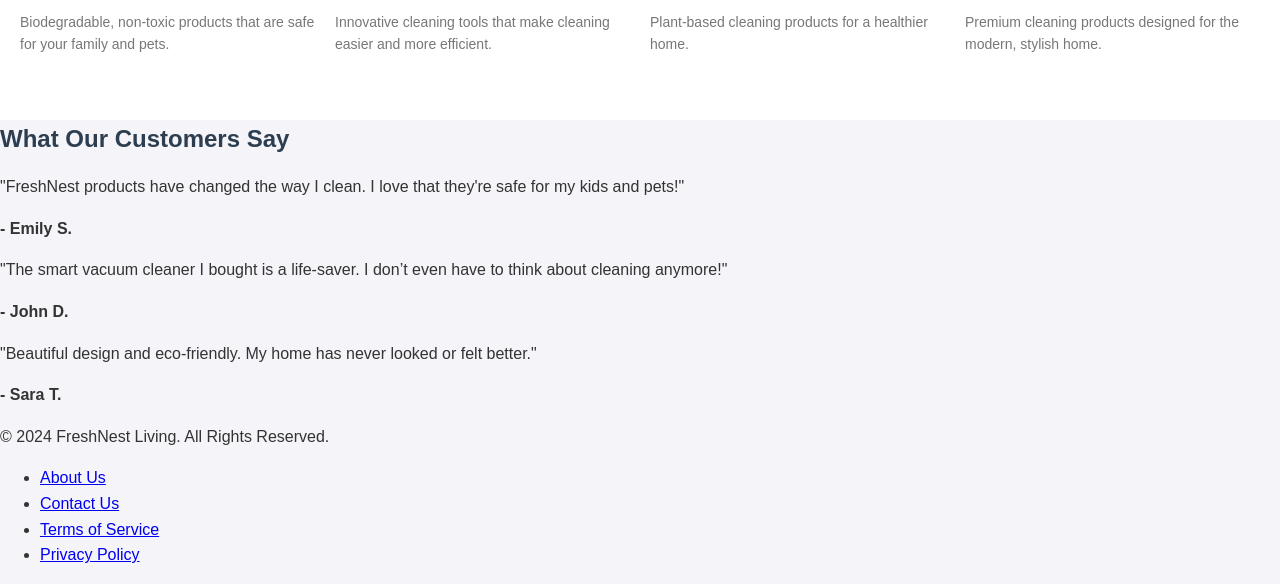
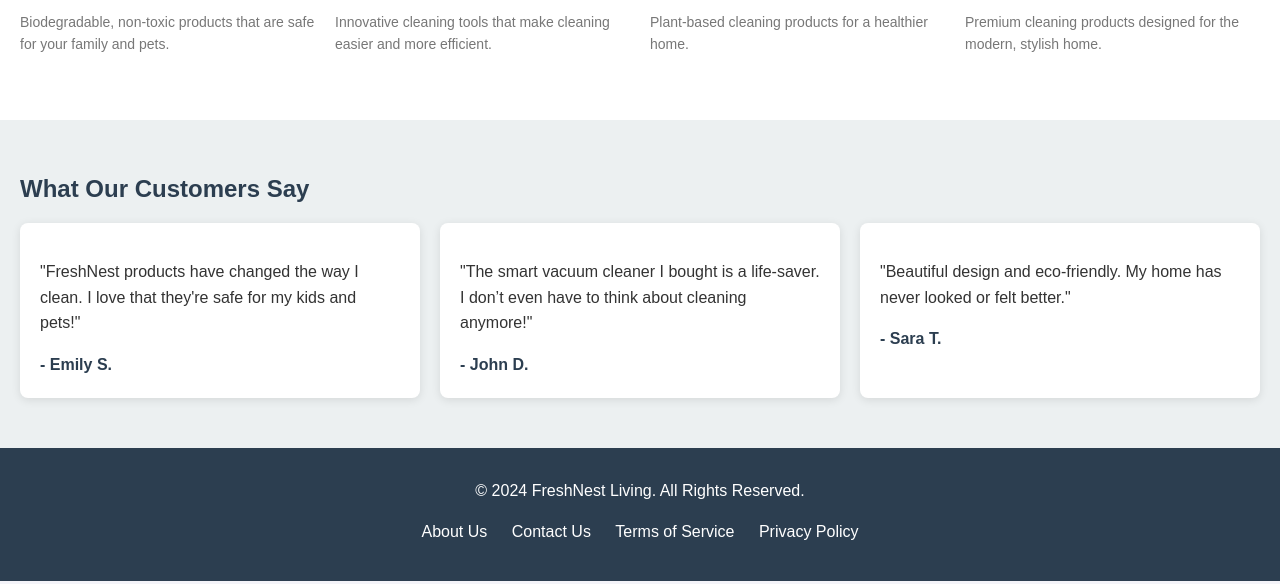
Before and after one commit to shahem19/FreshNestLiving.com, a plain HTML site: page index.html in a window 1280 px wide. Shown: the part 739-1323 px from the top of the page. Drawn offline with Linux system fonts and the light colour scheme; files that its build step writes are made by us from their sources.

Commit message:
Reviews Section, Footer

```diff
--- a/assets/styles.css
+++ b/assets/styles.css
@@ -73,3 +73,55 @@ h1, h2, h3 {
     font-size: 14px;
     color: #777;
 }
+
+/* Reviews Section */
+.reviews {
+    background-color: #ecf0f1;
+    padding: 50px 20px;
+}
+
+.review-grid {
+    display: grid;
+    grid-template-columns: repeat(3, 1fr);
+    gap: 20px;
+}
+
+.review-item {
+    background-color: #fff;
+    padding: 20px;
+    border-radius: 8px;
+    box-shadow: 0 2px 10px rgba(0, 0, 0, 0.1);
+}
+
+.review-item strong {
+    display: block;
+    margin-top: 15px;
+    color: #2c3e50;
+}
+
+/* Footer */
+footer {
+    background-color: #2c3e50;
+    color: #fff;
+    padding: 20px;
+    text-align: center;
+}
+
+footer ul {
+    list-style-type: none;
+    padding: 0;
+}
+
+footer ul li {
+    display: inline;
+    margin: 0 10px;
+}
+
+footer ul li a {
+    color: #fff;
+    text-decoration: none;
+}
+
+footer p {
+    margin: 10px 0 0;
+}
```
